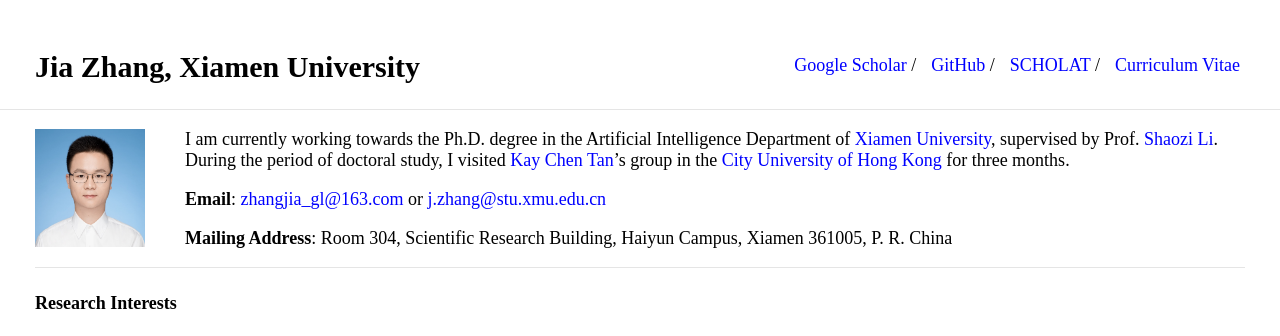
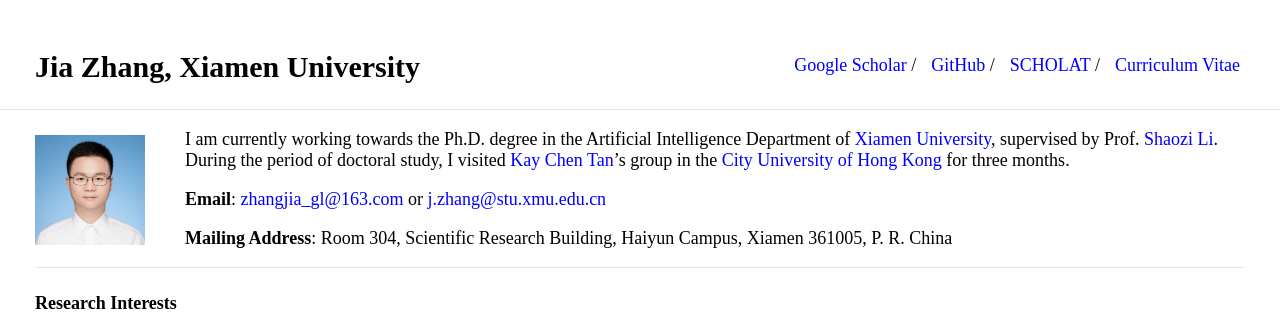
Before and after one commit to jiazhang-ml/jiazhang-ml.github.io, a Jekyll site: the page built from index.md, in a window 1280 px wide. Shown: the top 336 px of the page. Built offline with Jekyll 4.4.1, drawn with Linux system fonts in a browser that asks for light colours.

Commit message:
Update typography.scss

```diff
--- a/_sass/typography.scss
+++ b/_sass/typography.scss
@@ -37,10 +37,10 @@
         font-style: italic;
     }
     .profile-picture {
-        height: 118px;
+        height: 110px;
         width: 110px;
         position: relative;
-        margin: 0px 40px 0 0px;
+        margin: 6px 40px 0 0px;
         float: left;
         border-radius: 0%;
         p & {
```
